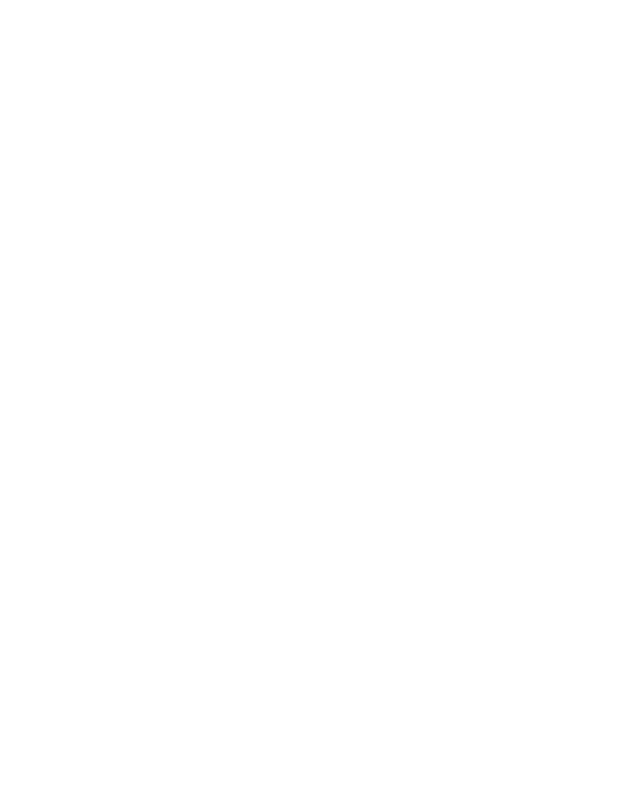
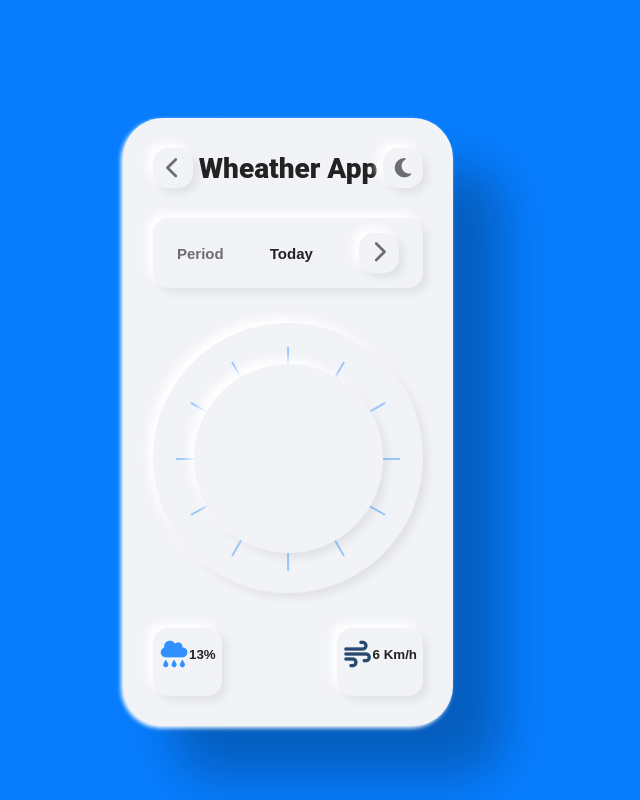
Before and after one commit to mounika-025/weather_app_js, a plain HTML site: page index.html in a window 1280 px wide. Shown: the whole page, without its empty margins (352-992 px from the left). Drawn offline with Linux system fonts and the light colour scheme.

Commit message:
weather_app final commit

```diff
--- a/app.js
+++ b/app.js
@@ -0,0 +1,17 @@
+ const button=document.getElementById("toggler")
+ const button_icon=document.getElementById("toggler-icon")
+ const container=document.getElementById("card")
+ const wind=document.getElementById("wind")
+
+ button.onclick= function(){
+    if(container.getAttribute('data-theme')!='dark'){
+        container.setAttribute('data-theme','dark');
+        button_icon.setAttribute('class','fas fa-solid fa-sun');
+        wind.setAttribute('style','color:orange;');
+
+    }else{
+        container.setAttribute('data-theme',"");
+        wind.setAttribute('style','color:#0f345fe3;');
+        button_icon.setAttribute('class',"fas fa-solid fa-moon");
+    }
+ }
--- a/index.html
+++ b/index.html
@@ -1,12 +1,67 @@
 <!DOCTYPE html>
 <html lang="en">
-<head>
-    <meta charset="UTF-8">
-    <meta http-equiv="X-UA-Compatible" content="IE=edge">
-    <meta name="viewport" content="width=device-width, initial-scale=1.0">
+  <head>
+    <meta charset="UTF-8" />
+    <meta http-equiv="X-UA-Compatible" content="IE=edge" />
+    <meta name="viewport" content="width=device-width, initial-scale=1.0" />
     <title>Document</title>
-</head>
-<body>
+    <link rel="stylesheet" type="text/css" href="./style.css" />
+    <link rel="stylesheet" href="https://cdnjs.cloudflare.com/ajax/libs/font-awesome/6.2.1/css/all.min.css">
+    <script src="app.js" defer></script>
+  </head>
+  <body>
+    <div class="container">
+      <div class="app-card" id="card" data-theme="light">
+        <div class="app-card-top">
+          <button class="button button-small">
+            <i class="fas fa-chevron-left"></i>
+          </button>
+          <h1 class="app-heading">Wheather App</h1>
+          <button class="button button-small" id="toggler">
+            <i class="fas fa-light fa-moon" id="toggler-icon"></i>
 
-</body>
+          </button>
+
+        </div>
+        <div class="app-content">
+          <button class="button button-block">
+            <span class="subtle">Period</span> <span>Today</span>
+            <div class="button button-small"><i class="fas fa-chevron-right"></i>
+
+            </div>
+          </button>
+          <div class="button button-dail">
+            <span class="button-dail-spoke"></span>
+            <span class="button-dail-spoke"></span>
+            <span class="button-dail-spoke"></span>
+            <span class="button-dail-spoke"></span>
+            <span class="button-dail-spoke"></span>
+            <span class="button-dail-spoke"></span>
+            <div class="button-dail-top"></div>
+            <div class="button-dail-label">
+              <i class="fas fa-light fa-temperature-half"></i>
+              27&deg;C
+            </div>
+
+          </div>
+          <div class="flex-button-container">
+            <button class="button button-large">
+              <i class="fas fa-light fa-cloud-rain fa-2xl" style="color:#1885ffe3"></i>13%
+
+            </button>
+            <button class="button button-large">
+              <i class="fas fa-light fa-wind fa-2xl" style="color:#0f345fe3" id="wing"></i>6 Km/h
+
+            </button>
+
+          </div>
+
+        </div>
+
+      </div>
+
+
+    </div>
+
+  </body>
 </html>
--- a/style.css
+++ b/style.css
@@ -0,0 +1,207 @@
+
+ :root{
+    --font-colr:#222;
+    --bg-color:#f2f3f7;
+    --button-bg-color:#f2f3f7;
+    --button-shadow:-6px -6px 8px rgba(255,255,255,0.9),
+                     5px 5px 8px rgba(0,0,0,0.07);
+ }
+
+ [data-theme=dark]{
+    --font-colr:#fff;
+    --bg-color:#181818;
+    --button-bg-color:#121212;
+    --button-shadow:-2px -2px 4px rgba(255,255,255,0.05),
+                     0 0 10px 10px rgba(255,255,255,0.005),
+                     2px 2px 8px rgba(60,60,60,0.1);
+ }
+
+ html{
+    box-sizing: border-box;
+    font-size: 18px;
+    font-family: "Roboto",sans-serif;
+    color: var(--font-colr)
+ }
+
+ *::before,
+ *::after{
+    box-sizing: inherit;
+ }
+
+ body{
+    background-color: #077dfe;
+ }
+
+ .color-warm{
+    color: #ff7a00;
+ }
+
+ .container{
+    display: flex;
+    justify-content:space-evenly ;
+    padding-top: 110px;
+    align-items: center;
+    flex-direction: column;
+ }
+
+ @media screen and(min-width:800px) {
+    .container{
+        flex-direction: row;
+    }
+
+ }
+ .app-card{
+    background-color: var(--bg-color);
+    border-radius: 40px;
+    box-shadow: -2px 2px 4px 0px #ffffff, 50px 50px 50px 0px rgba(0,0,0,0.25);
+    display: block;
+    flex: 1;
+    min-height: 500px;
+    max-width:350px ;
+    margin-bottom:25px ;
+    overflow: hidden;
+    padding: 30px;
+ }
+
+ .app-card-top{
+    display: flex;
+    align-items: center;
+    margin-bottom: 30px;
+ }
+
+ .app-heading{
+    color:var(--font-colr);
+    display: block;
+    flex: 1;
+    font-size: 28px;
+    font-weight: 800;
+    margin: 0;
+    text-align: center;
+ }
+
+ button{
+    border: 0;
+ }
+ button:focus{
+    border:none;
+    outline: none!important;
+    outline-style: none;
+ }
+ .button{
+    color: var(--font-colr);
+    position: relative;
+    border-radius: 15px;
+    background-color: var(--button-bg-color);
+    font-weight: 700;
+    transition: all 100ms cubic-bezier(0.175,0.885,0.32,1.275);
+    box-shadow: var(--button-shadow);
+    cursor: pointer;
+ }
+
+ .button.button-link{
+    color: #067cfb;
+    display: block;
+    font-size: 17px;
+    margin: 30px 0 0;
+    padding: 20px 0;
+    width: 100%;
+ }
+ .button.button-small{
+    color: #6d6e74;
+    font-size: 22px;
+    line-height: 40px;
+    width: 40px;
+    height: 40px;
+ }
+ .button.button-large i{
+    margin-bottom: 40px;
+    margin-top: 25px;
+    width: 30px;
+    height: auto;
+
+ }
+
+ .button-dail{
+    border-radius: 50%;
+    display: flex;
+    height: 270px;
+    margin: 35px auto;
+    align-items: center;
+    justify-content: center;
+    width: 270px;
+ }
+
+
+ .button-dail-top{
+    background-color: var(--button-bg-color);
+    box-shadow: var(--button-shadow);
+    border-radius: 50%;
+    width: 70%;
+    height: 70%;
+    margin: 0 auto;
+    position: absolute;
+    top: 15%;
+    left: 15%;
+    text-align: center;
+    z-index: 5;
+ }
+
+ .button-dail-label{
+    color:#0067c7f8;
+    font-size: 28px;
+    fill: #0067c7f8;
+
+ }
+
+ .button-dail-spoke{
+    background-color: rgba(96,171,254,0.6);
+    display: block;
+    height: 2px;
+    width: 83%;
+    position: absolute;
+    margin: 0 auto;
+    z-index: 5;
+    top: 50%;
+ }
+
+ .button-dail-spoke:nth-child(2){
+    transform: rotate(30deg);
+
+ }
+ .button-dail-spoke:nth-child(3){
+    transform: rotate(60deg);
+
+ }
+ .button-dail-spoke:nth-child(4){
+    transform: rotate(90deg);
+
+ }
+ .button-dail-spoke:nth-child(5){
+    transform: rotate(120deg);
+
+ }
+ .button-dail-spoke:nth-child(6){
+    transform: rotate(150deg);
+
+ }
+
+ .button-block{
+    align-items: center;
+    display: flex;
+    justify-content: space-between;
+    padding: 15px 24px;
+    width: 100%;
+ }
+
+ .button-block span{
+    font-size: 15px;
+ }
+
+ .subtle{
+    color: #6d6e74;
+ }
+
+ .flex-button-container{
+    display: flex;
+    justify-content:space-between ;
+ }
```
Also changed, not shown: package-lock.json (added).
